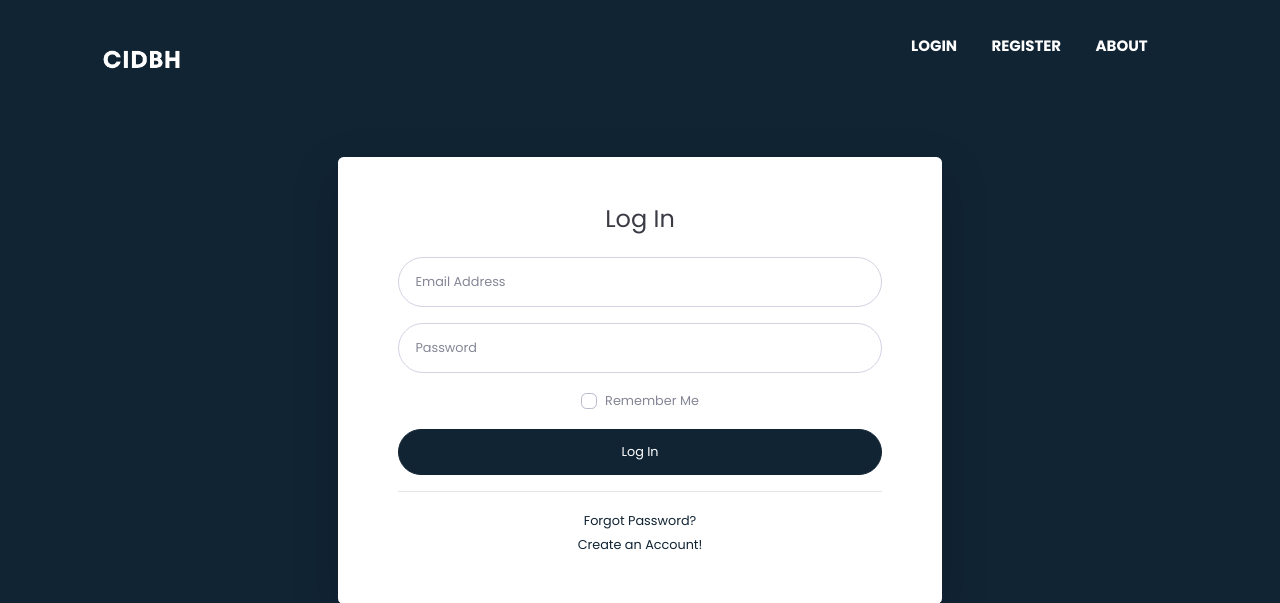
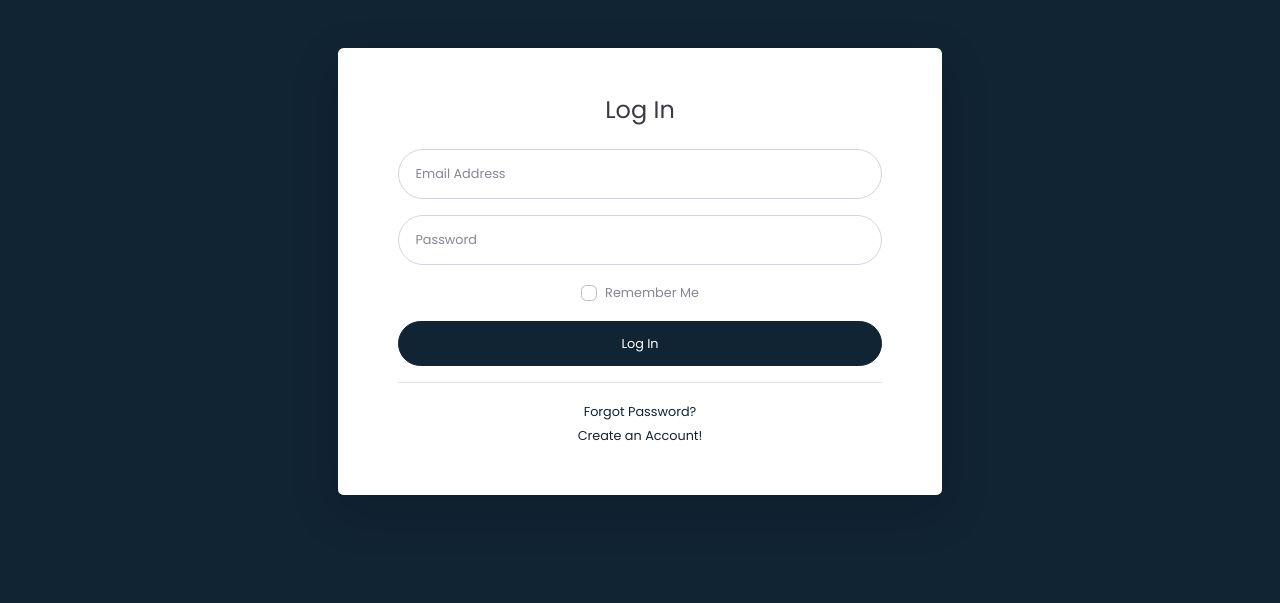
Before and after one commit to nurulaqilahahmad/shassic, a PHP site: page /login.php in a window 1280 px wide. Shown: the top 603 px of the page. Run offline with PHP 8.4, Linux system fonts and the light colour scheme.

Commit message:
Update Pages Design

```diff
--- a/forgot-password.php
+++ b/forgot-password.php
@@ -13,18 +13,22 @@
 
     <title>SHASSIC | Forgot Password</title>
 
+    <link rel="icon" type="image/x-icon" href="img/favicon.png">
+
     <!-- Custom fonts for this template-->
     <link href="vendor/fontawesome-free/css/all.min.css" rel="stylesheet" type="text/css">
     <link href="https://fonts.googleapis.com/css?family=Poppins:200,200i,300,300i,400,400i,600,600i,700,700i,800,800i,900,900i" rel="stylesheet">
 
     <!-- Custom styles for this template-->
     <link href="css/sb-admin-2.min.css" rel="stylesheet">
+    <link rel="stylesheet" type="text/css" href="css/landing.css">
 
 </head>
 
 <body class="bg-gradient-primary">
 
-    <div class="container">
+    <div class="landing-container">
+
 
         <!-- Outer Row -->
         <div class="row justify-content-center">
--- a/login.php
+++ b/login.php
@@ -72,17 +72,6 @@ if (isset($_POST['login'])) {
 
     <div class="landing-container">
 
-        <div class="landing-navbar">
-            <img src="img/landing/logo.png" class="landing-logo">
-            <nav class="landing-nav">
-                <ul id="menuList">
-                    <li><a href="login.php">LOGIN</a></li>
-                    <li><a href="register.php">REGISTER</a></li>
-                    <li><a href="">ABOUT</a></li>
-                </ul>
-            </nav>
-            <img src="img/landing/menu.png" class="menu-icon" onclick="togglemenu()">
-        </div>
 
         <!-- Outer Row -->
         <div class="row justify-content-center">
```
Also changed, not shown: forgot-password-changed.php (+6 -3 lines), forgot-password-code.php (+5 -2 lines), forgot-password-new.php (+6 -3 lines), register.php (+0 -12 lines).
